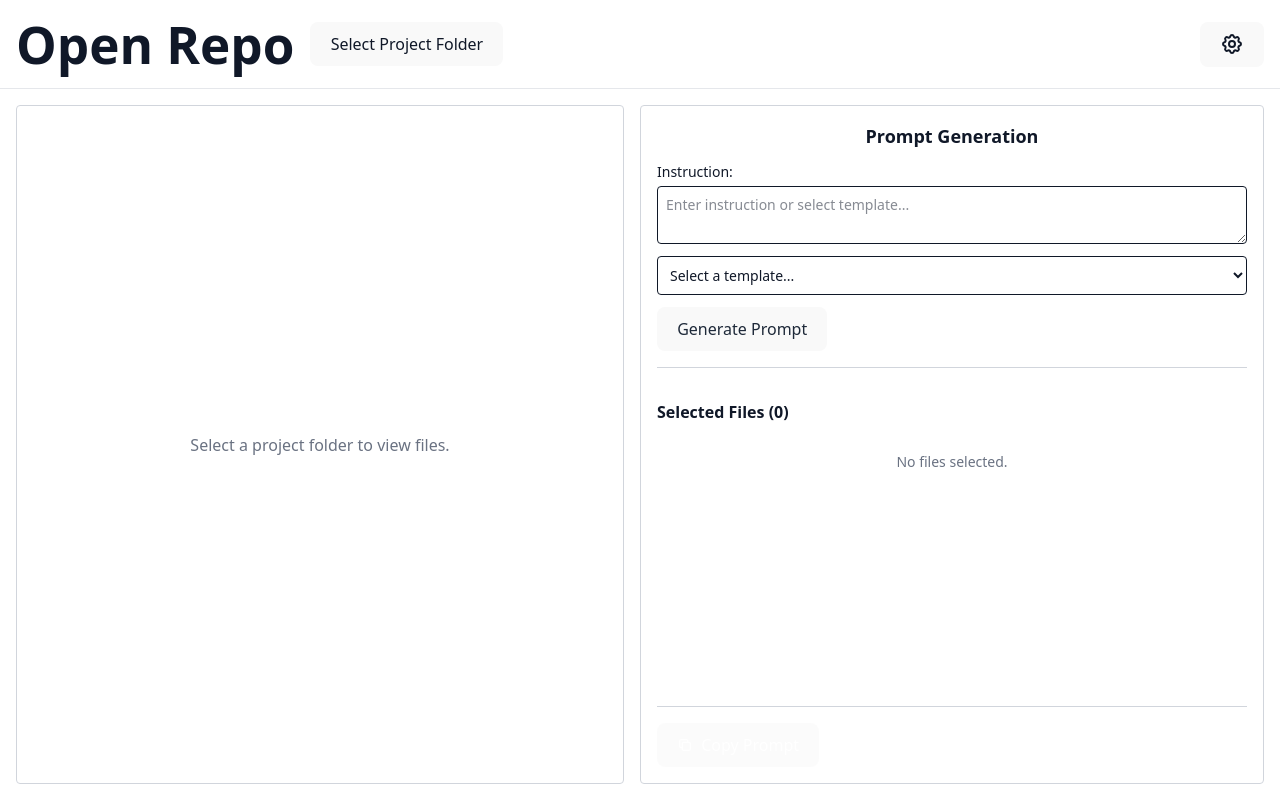
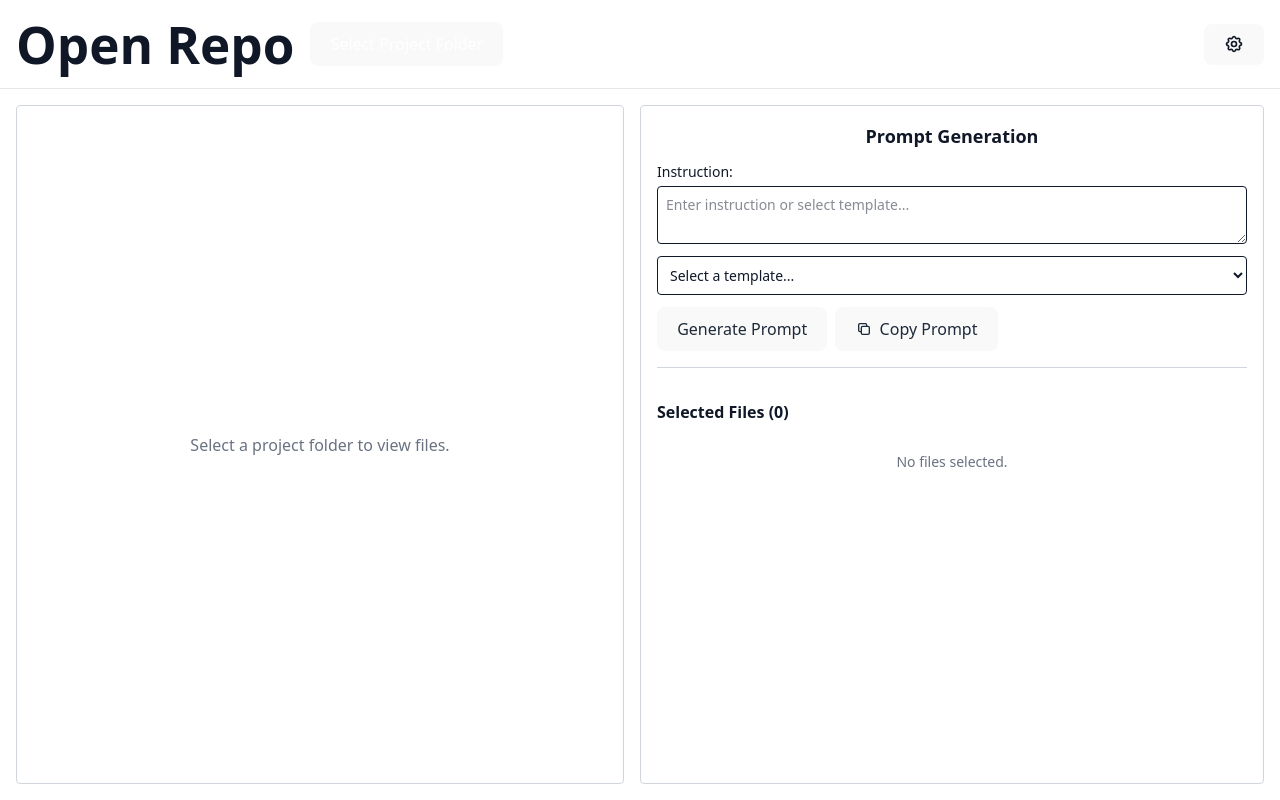
Before and after one commit to adamgoth/open-repo, a React (Vite) app: page / in a window 1280 px wide. Built offline with nearby package versions, Linux system fonts and the light colour scheme.

Commit message:
Refactor App.jsx to utilize a new reusable Button component, enhancing UI consistency and maintainability. Update button styles and functionality for project folder selection, settings, prompt generation, and clipboard copying. Remove redundant button implementations for a cleaner codebase.

```diff
--- a/src/App.jsx
+++ b/src/App.jsx
@@ -3,6 +3,8 @@ import { Tree } from 'react-arborist';
 import path from 'path-browserify'; // Use browser-compatible path module
 import { Toaster, toast } from 'react-hot-toast'; // Import Toaster and toast
 import { createPrompt } from './services/prompt'; // Import the prompt service
+import Button from './components/Button'; // Import the Button component
+
 
 
 // --- Data Transformation Utility ---
@@ -258,20 +260,20 @@ function App() {
       <header className="p-4 border-b border-gray-200 dark:border-gray-700 flex justify-between items-center">
         <div className="flex items-center gap-4">
           <h1 className="text-xl font-semibold">Open Repo</h1>
-          <button
+          <Button
             onClick={handleSelectDirectory}
-            className="px-3 py-1 text-sm bg-gray-200 dark:bg-gray-700 rounded hover:bg-gray-300 dark:hover:bg-gray-600"
+            variant="secondary"
           >
             Select Project Folder
-          </button>
+          </Button>
         </div>
-        <button className="p-2 rounded hover:bg-gray-100 dark:hover:bg-gray-700">
+        <Button variant="icon" title="Settings" className="p-2"> {/* Use Button component */}
           {/* Placeholder for Settings Icon */}
-          <svg xmlns="http://www.w3.org/2000/svg" className="h-6 w-6" fill="none" viewBox="0 0 24 24" stroke="currentColor">
+          <svg xmlns="http://www.w3.org/2000/svg" className="h-5 w-5" fill="none" viewBox="0 0 24 24" stroke="currentColor"> {/* Adjusted size slightly */}
             <path strokeLinecap="round" strokeLinejoin="round" strokeWidth={2} d="M10.325 4.317c.426-1.756 2.924-1.756 3.35 0a1.724 1.724 0 002.573 1.066c1.543-.94 3.31.826 2.37 2.37a1.724 1.724 0 001.065 2.572c1.756.426 1.756 2.924 0 3.35a1.724 1.724 0 00-1.066 2.573c.94 1.543-.826 3.31-2.37 2.37a1.724 1.724 0 00-2.572 1.065c-.426 1.756-2.924 1.756-3.35 0a1.724 1.724 0 00-2.573-1.066c-1.543.94-3.31-.826-2.37-2.37a1.724 1.724 0 00-1.065-2.572c-1.756-.426-1.756-2.924 0-3.35a1.724 1.724 0 001.066-2.573c-.94-1.543.826-3.31 2.37-2.37.996.608 2.296.07 2.572-1.065z" />
             <path strokeLinecap="round" strokeLinejoin="round" strokeWidth={2} d="M15 12a3 3 0 11-6 0 3 3 0 016 0z" />
           </svg>
-        </button>
+        </Button>
       </header>
 
       {selectedDirectory && (
@@ -427,14 +429,30 @@ function App() {
                 </select>
               </div>
 
-              {/* Generate Button */}
-              <button
-                onClick={handleGeneratePrompt}
-                disabled={isLoadingPrompt || selectedNodes.length === 0}
-                className="px-3 py-1 bg-blue-600 hover:bg-blue-700 text-white rounded disabled:bg-gray-400 disabled:text-gray-800 disabled:cursor-not-allowed self-start text-sm dark:disabled:bg-gray-600 dark:disabled:text-gray-400"
-              >
-                {isLoadingPrompt ? 'Generating...' : 'Generate Prompt'}
-              </button>
+              {/* Buttons Row */}
+              <div className="flex gap-2">
+                  {/* Generate Button */}
+                  <Button
+                    onClick={handleGeneratePrompt}
+                    disabled={isLoadingPrompt || selectedNodes.length === 0}
+                    variant="primary"
+                    // className="self-start" // Remove self-start as flex container handles alignment
+                  >
+                    {isLoadingPrompt ? 'Generating...' : 'Generate Prompt'}
+                  </Button>
+
+                  {/* Copy Button - Moved Here */}
+                  <Button
+                     onClick={handleCopyToClipboard}
+                     disabled={!generatedPrompt || isLoadingPrompt} // Disabled if no prompt OR loading
+                     variant="success"
+                   >
+                    <svg xmlns="http://www.w3.org/2000/svg" className="h-4 w-4" fill="none" viewBox="0 0 24 24" stroke="currentColor" strokeWidth={2}>
+                      <path strokeLinecap="round" strokeLinejoin="round" d="M8 16H6a2 2 0 01-2-2V6a2 2 0 012-2h8a2 2 0 012 2v2m-6 12h8a2 2 0 002-2v-8a2 2 0 00-2-2h-8a2 2 0 00-2 2v8a2 2 0 002 2z" />
+                    </svg>
+                     Copy Prompt
+                   </Button>
+              </div>
 
               {/* Prompt Preview & Errors (conditionally rendered) */}
               {(isLoadingPrompt || generatedPrompt || promptErrors.length > 0) && (
@@ -494,20 +512,6 @@ function App() {
                )}
             </div>
 
-             {/* --- Bottom Section: Copy Button (like image) --- */}
-            <div className="mt-auto pt-4 border-t border-gray-300 dark:border-gray-600 flex justify-start">
-               <button
-                  onClick={handleCopyToClipboard}
-                  disabled={!generatedPrompt || isLoadingPrompt}
-                  className="px-4 py-2 bg-green-600 hover:bg-green-700 text-white rounded disabled:opacity-50 disabled:cursor-not-allowed flex items-center gap-2 text-sm"
-                >
-                 <svg xmlns="http://www.w3.org/2000/svg" className="h-4 w-4" fill="none" viewBox="0 0 24 24" stroke="currentColor" strokeWidth={2}>
-                   <path strokeLinecap="round" strokeLinejoin="round" d="M8 16H6a2 2 0 01-2-2V6a2 2 0 012-2h8a2 2 0 012 2v2m-6 12h8a2 2 0 002-2v-8a2 2 0 00-2-2h-8a2 2 0 00-2 2v8a2 2 0 002 2z" />
-                 </svg>
-                  Copy Prompt
-                </button>
-            </div>
-
           </div>
         </div>
       </main>
--- /dev/null
+++ b/src/components/Button.jsx
@@ -0,0 +1,43 @@
+import React from 'react';
+
+// --- Reusable Button Component ---
+const Button = ({ onClick, disabled, children, className = '', variant = 'secondary', title }) => {
+  const baseStyles = "px-3 py-1 rounded text-sm transition-colors duration-150 flex items-center justify-center gap-2";
+  const disabledStyles = "disabled:bg-gray-400 disabled:text-gray-800 disabled:cursor-not-allowed dark:disabled:bg-gray-600 dark:disabled:text-gray-400";
+
+  let variantStyles = '';
+  switch (variant) {
+    case 'primary':
+      variantStyles = "bg-blue-600 hover:bg-blue-700 text-white dark:bg-blue-600 dark:hover:bg-blue-700";
+      break;
+    case 'success':
+      variantStyles = "bg-green-600 hover:bg-green-700 text-white dark:bg-green-600 dark:hover:bg-green-700";
+      break;
+    case 'icon':
+      // Specific styling for icon-only buttons (less padding, maybe different hover)
+      variantStyles = "p-2 bg-gray-200 dark:bg-gray-700 hover:bg-gray-300 dark:hover:bg-gray-600";
+      // Override base padding for icons
+      className = className.replace(/px-\d+|py-\d+/g, '').trim() + ' p-2';
+      break;
+    case 'secondary': // Default
+    default:
+      variantStyles = "bg-blue-600 hover:bg-blue-700 text-white";
+      break;
+  }
+
+  // Icon buttons might not have text, so use title for accessibility/tooltip
+  const buttonTitle = typeof children === 'string' ? children : title;
+
+  return (
+    <button
+      onClick={onClick}
+      disabled={disabled}
+      className={`${baseStyles} ${variantStyles} ${disabledStyles} ${className}`}
+      title={buttonTitle} // Use derived title
+    >
+      {children}
+    </button>
+  );
+};
+
+export default Button;
```
